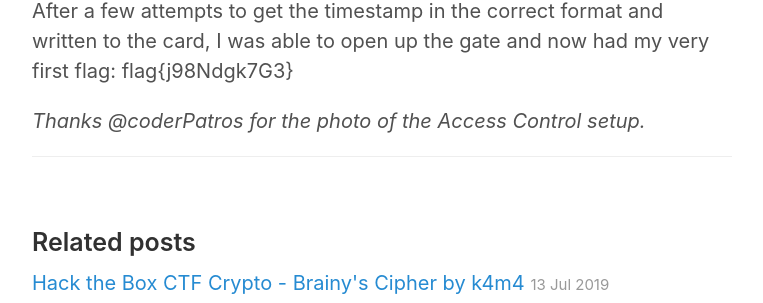
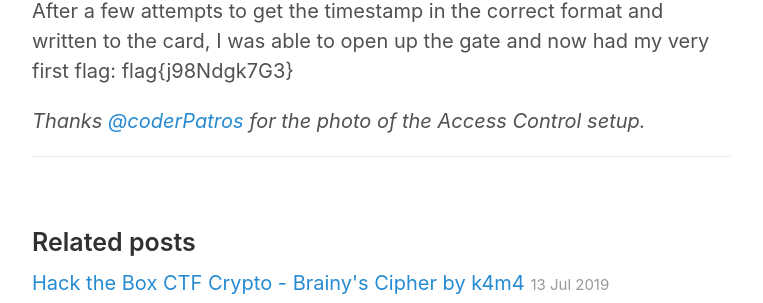
Before and after one commit to teejayen/teejayen.github.io, a Jekyll site: the page built from _posts/2019-07-08-my-first-flag-bsides-brisbane-2019-ctf-rfid.md, in a window 1280 px wide and 900 px high, scrolled down 1831 px. Shown: the part 441-744 px from the top of the window, without its empty margins (258-1021 px from the left). Built offline with Jekyll 4.4.1, drawn with Linux system fonts in a browser that asks for light colours; some of the changed lines change nothing that is shown.

Commit message:
added credit link

```diff
--- a/_posts/2019-07-08-my-first-flag-bsides-brisbane-2019-ctf-rfid.md
+++ b/_posts/2019-07-08-my-first-flag-bsides-brisbane-2019-ctf-rfid.md
@@ -31,4 +31,4 @@ Using NFC Tools I was able to read AND write data to the card easily, and most i
 
 After a few attempts to get the timestamp in the correct format and written to the card, I was able to open up the gate and now had my very first flag: flag{j98Ndgk7G3}
 
-_Thanks @coderPatros for the photo of the Access Control setup._
+_Thanks [@coderPatros](https://twitter.com/coderPatros) for the photo of the Access Control setup._
```
